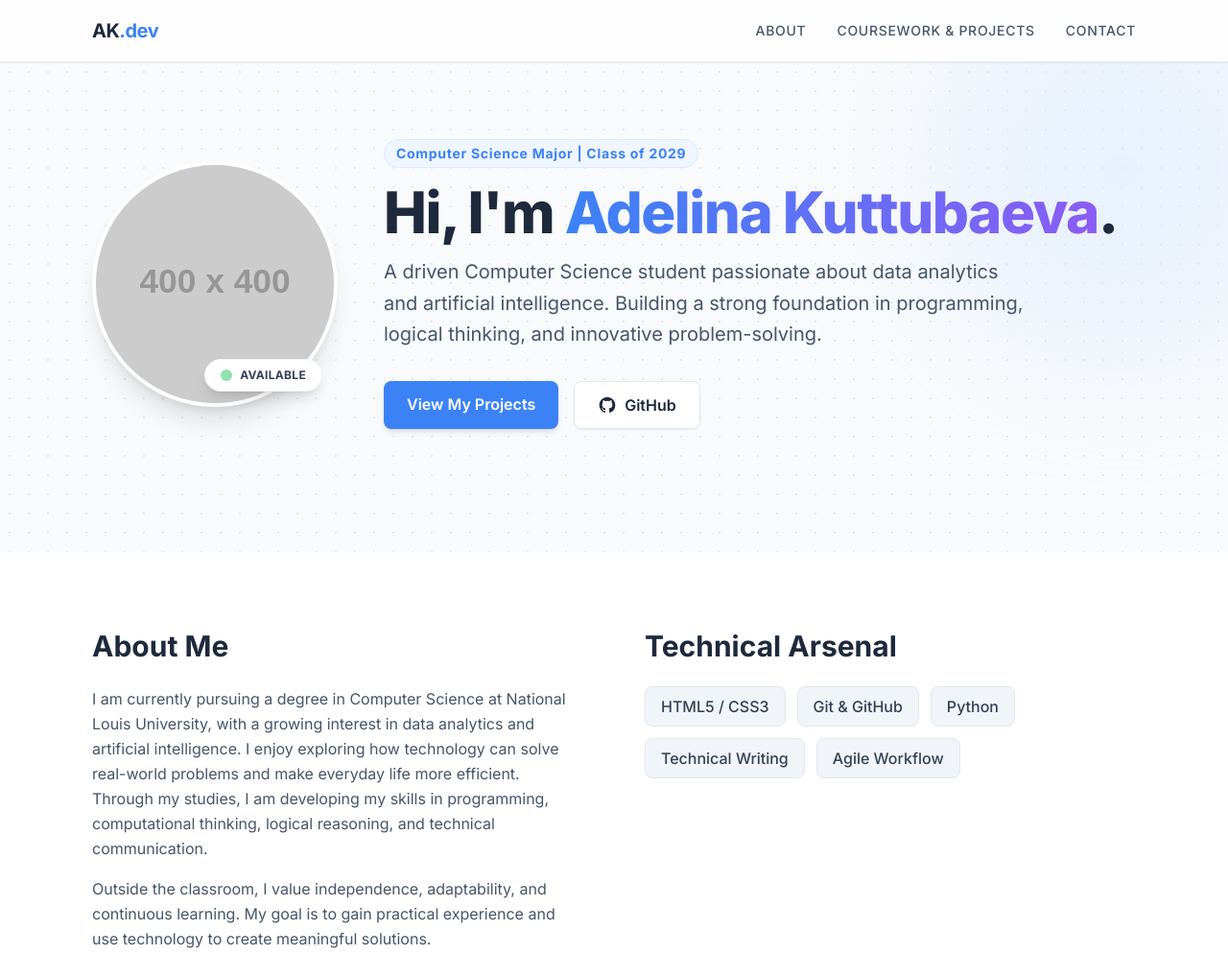
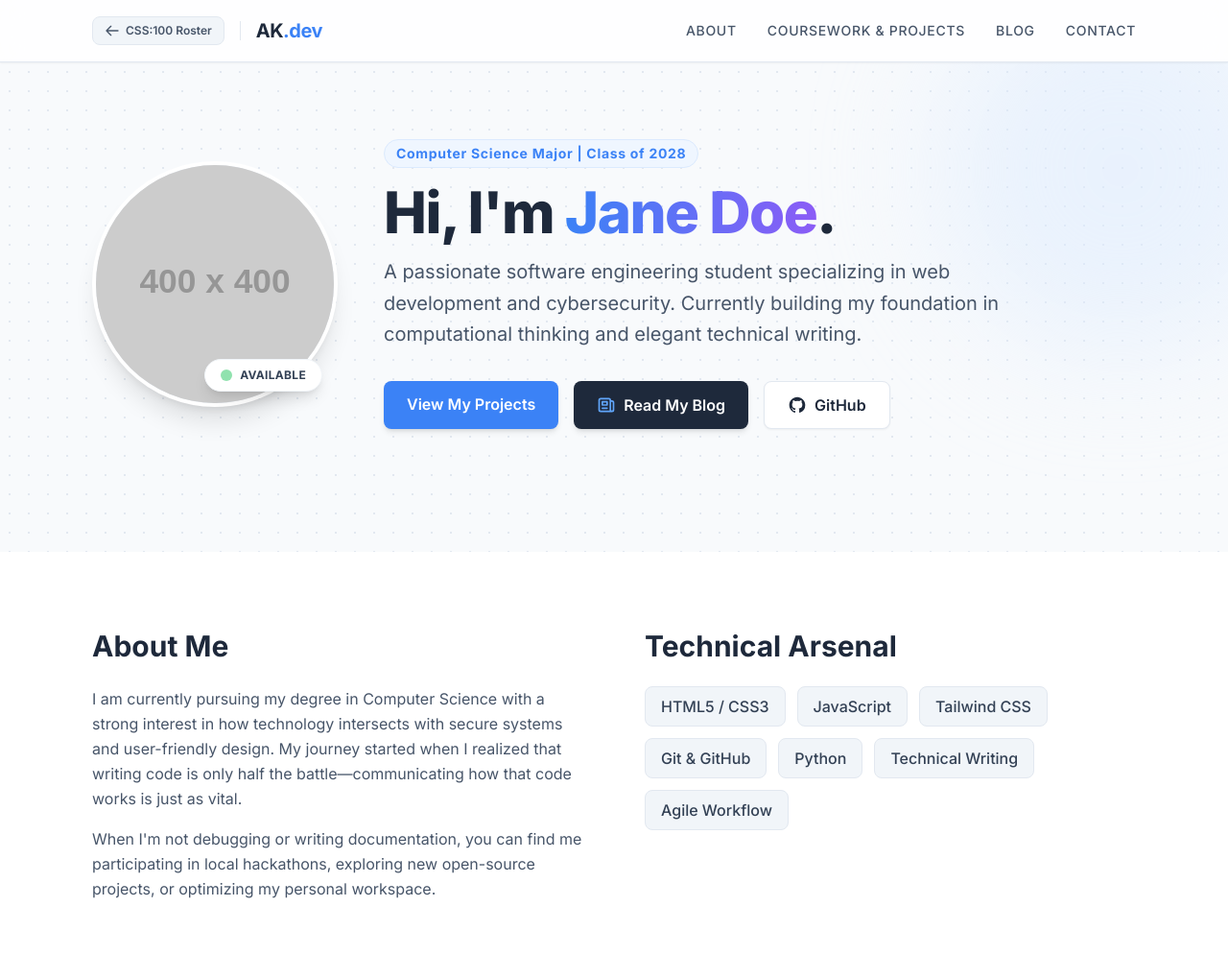
Before and after one commit to kuttubaevaadelina/Adelina.github.io, a plain HTML site: page index.html in a window 1280 px wide. Shown: the top 994 px of the page at 96% size. Drawn offline with nearby package versions, Linux system fonts and the light colour scheme; placeholder pictures from the web are drawn by us.

Commit message:
Commit 4
Commit 4

```diff
--- a/index.html
+++ b/index.html
@@ -4,7 +4,7 @@
     <meta charset="UTF-8">
     <meta name="viewport" content="width=device-width, initial-scale=1.0">
     <!-- STUDENT INSTRUCTION: Update the title to your name -->
-    <title>Adelina Kuttubaeva | Portfolio</title>
+    <title>Adelina kuttubaeva | Portfolio</title>
 
     <!-- Import Tailwind CSS -->
     <script src="https://cdn.tailwindcss.com"></script>
@@ -48,14 +48,32 @@
     <nav class="bg-white/80 backdrop-blur-md shadow-sm sticky top-0 z-50 border-b border-slate-200">
         <div class="max-w-6xl mx-auto px-4 sm:px-6 lg:px-8">
             <div class="flex justify-between h-16 items-center">
-                <div class="font-bold text-xl tracking-tight text-secondary">
-                    <!-- STUDENT INSTRUCTION: Update your initials or logo here -->
-                    AK<span class="text-primary">.dev</span>
+                <!-- Left: Back to Class Roster + Student Brand -->
+                <div class="flex items-center gap-4">
+                    <!-- INSTRUCTOR / STUDENT INSTRUCTION: Replace "#" with your CSS:100 Class Roster URL (or "../index.html" if nested in a class repo) -->
+                    <a href="https://github.com/YOUR-ORG/css-100-roster" class="inline-flex items-center gap-1.5 text-xs font-semibold text-slate-600 hover:text-primary bg-slate-100 hover:bg-blue-50 border border-slate-200 hover:border-blue-200 px-3 py-1.5 rounded-lg transition">
+                        <svg class="w-4 h-4" fill="none" stroke="currentColor" viewBox="0 0 24 24" aria-hidden="true">
+                            <path stroke-linecap="round" stroke-linejoin="round" stroke-width="2" d="M10 19l-7-7m0 0l7-7m-7 7h18"></path>
+                        </svg>
+                        <span>CSS:100 Roster</span>
+                    </a>
+
+                    <div class="h-5 w-px bg-slate-200 hidden sm:block"></div>
+
+                    <a href="index.html" class="font-bold text-xl tracking-tight text-secondary">
+                        <!-- STUDENT INSTRUCTION: Update your initials or logo here -->
+                        AK<span class="text-primary">.dev</span>
+                    </a>
                 </div>
-                <div class="hidden md:flex space-x-8">
-                    <a href="#about" class="text-slate-600 hover:text-primary transition font-medium text-sm uppercase tracking-wider">About</a>
-                    <a href="#courses" class="text-slate-600 hover:text-primary transition font-medium text-sm uppercase tracking-wider">Coursework & Projects</a>
-                    <a href="#contact" class="text-slate-600 hover:text-primary transition font-medium text-sm uppercase tracking-wider">Contact</a>
+
+                <!-- Right: Navigation Links -->
+                <div class="flex items-center space-x-6 md:space-x-8">
+                    <a href="#about" class="hidden md:inline text-slate-600 hover:text-primary transition font-medium text-sm uppercase tracking-wider">About</a>
+                    <a href="#courses" class="hidden md:inline text-slate-600 hover:text-primary transition font-medium text-sm uppercase tracking-wider">Coursework & Projects</a>
+                    <a href="blog.html" class="text-slate-600 hover:text-primary transition font-medium text-sm uppercase tracking-wider flex items-center gap-1.5">
+                        <span>Blog</span>
+                    </a>
+                    <a href="#contact" class="hidden md:inline text-slate-600 hover:text-primary transition font-medium text-sm uppercase tracking-wider">Contact</a>
                 </div>
             </div>
         </div>
@@ -71,7 +89,7 @@
                 <div class="flex-shrink-0 relative">
                     <div class="w-48 h-48 md:w-64 md:h-64 rounded-full border-4 border-white shadow-xl overflow-hidden bg-slate-200">
                         <!-- STUDENT INSTRUCTION: Replace with your actual photo URL. -->
-                        <img src="https://placehold.co/400x400/1e293b/ffffff?text=JD" alt="Profile Picture" class="w-full h-full object-cover">
+                        <img src="https://placehold.co/400x400/1e293b/ffffff?text=AK" alt="Profile Picture" class="w-full h-full object-cover">
                     </div>
                     <!-- Status Badge -->
                     <div class="absolute bottom-4 right-4 bg-white px-4 py-2 rounded-full shadow-lg border border-slate-100 flex items-center gap-2">
@@ -84,21 +102,27 @@
                 <div class="text-center md:text-left flex-grow">
                     <span class="inline-block py-1 px-3 rounded-full bg-blue-50 text-primary text-sm font-bold tracking-wider mb-4 border border-blue-100">
                         <!-- STUDENT INSTRUCTION: Update your major or current status -->
-                        Computer Science Major | Class of 2029
+                        Computer Science Major | Class of 2028
                     </span>
                     <h1 class="text-5xl md:text-6xl font-extrabold tracking-tight mb-4 text-secondary">
-                        Hi, I'm <span class="gradient-text">Adelina Kuttubaeva</span>.
+                        Hi, I'm <span class="gradient-text">Jane Doe</span>.
                     </h1>
                     <p class="text-xl text-slate-600 mb-8 max-w-2xl leading-relaxed">
                         <!-- STUDENT INSTRUCTION: Write a brief elevator pitch about yourself -->
-                        A driven Computer Science student passionate about data analytics and artificial intelligence. Building a strong foundation in programming, logical thinking, and innovative problem-solving.
+                        A passionate software engineering student specializing in web development and cybersecurity. Currently building my foundation in computational thinking and elegant technical writing.
                     </p>
                     <div class="flex flex-wrap justify-center md:justify-start gap-4">
                         <a href="#courses" class="bg-primary text-white hover:bg-blue-700 px-6 py-3 rounded-lg font-semibold shadow-md transition">
                             View My Projects
                         </a>
+                        <a href="blog.html" class="bg-secondary text-white hover:bg-slate-700 px-6 py-3 rounded-lg font-semibold shadow-md transition flex items-center gap-2">
+                            <svg class="w-5 h-5 text-blue-400" fill="none" stroke="currentColor" viewBox="0 0 24 24" aria-hidden="true">
+                                <path stroke-linecap="round" stroke-linejoin="round" stroke-width="2" d="M19 20H5a2 2 0 01-2-2V6a2 2 0 012-2h10a2 2 0 012 2v1m2 13a2 2 0 01-2-2V7m2 13a2 2 0 002-2V9a2 2 0 00-2-2h-2m-4-3H9M7 16h6M7 8h6v4H7V8z"></path>
+                            </svg>
+                            Read My Blog
+                        </a>
                         <!-- STUDENT INSTRUCTION: Update link to your GitHub -->
-                        <a href="https://kuttubaevaadelina.github.io/Adelina.github.io/" target="_blank" class="bg-white text-secondary hover:bg-slate-50 border border-slate-200 px-6 py-3 rounded-lg font-semibold shadow-sm transition flex items-center gap-2">
+                        <a href="https://github.com" target="_blank" class="bg-white text-secondary hover:bg-slate-50 border border-slate-200 px-6 py-3 rounded-lg font-semibold shadow-sm transition flex items-center gap-2">
                             <svg class="w-5 h-5" fill="currentColor" viewBox="0 0 24 24" aria-hidden="true"><path fill-rule="evenodd" d="M12 2C6.477 2 2 6.484 2 12.017c0 4.425 2.865 8.18 6.839 9.504.5.092.682-.217.682-.483 0-.237-.008-.868-.013-1.703-2.782.605-3.369-1.343-3.369-1.343-.454-1.158-1.11-1.466-1.11-1.466-.908-.62.069-.608.069-.608 1.003.07 1.531 1.032 1.531 1.032.892 1.53 2.341 1.088 2.91.832.092-.647.35-1.088.636-1.338-2.22-.253-4.555-1.113-4.555-4.951 0-1.093.39-1.988 1.029-2.688-.103-.253-.446-1.272.098-2.65 0 0 .84-.27 2.75 1.026A9.564 9.564 0 0112 6.844c.85.004 1.705.115 2.504.337 1.909-1.296 2.747-1.027 2.747-1.027.546 1.379.202 2.398.1 2.651.64.7 1.028 1.595 1.028 2.688 0 3.848-2.339 4.695-4.566 4.943.359.309.678.92.678 1.855 0 1.338-.012 2.419-.012 2.747 0 .268.18.58.688.482A10.019 10.019 0 0022 12.017C22 6.484 17.522 2 12 2z" clip-rule="evenodd"></path></svg>
                             GitHub
                         </a>
@@ -117,10 +141,10 @@
                         <div class="prose text-slate-600 leading-relaxed space-y-4">
                             <!-- STUDENT INSTRUCTION: Expand on your background -->
                             <p>
-                                I am currently pursuing a degree in Computer Science at National Louis University, with a growing interest in data analytics and artificial intelligence. I enjoy exploring how technology can solve real-world problems and make everyday life more efficient. Through my studies, I am developing my skills in programming, computational thinking, logical reasoning, and technical communication.
+                                I am currently pursuing my degree in Computer Science with a strong interest in how technology intersects with secure systems and user-friendly design. My journey started when I realized that writing code is only half the battle—communicating how that code works is just as vital.
                             </p>
                             <p>
-                                Outside the classroom, I value independence, adaptability, and continuous learning. My goal is to gain practical experience and use technology to create meaningful solutions.
+                                When I'm not debugging or writing documentation, you can find me participating in local hackathons, exploring new open-source projects, or optimizing my personal workspace.
                             </p>
                         </div>
                     </div>
@@ -129,6 +153,8 @@
                         <div class="flex flex-wrap gap-3">
                             <!-- STUDENT INSTRUCTION: Add or remove skills as you learn them -->
                             <span class="px-4 py-2 bg-slate-100 text-slate-700 rounded-lg font-medium border border-slate-200">HTML5 / CSS3</span>
+                            <span class="px-4 py-2 bg-slate-100 text-slate-700 rounded-lg font-medium border border-slate-200">JavaScript</span>
+                            <span class="px-4 py-2 bg-slate-100 text-slate-700 rounded-lg font-medium border border-slate-200">Tailwind CSS</span>
                             <span class="px-4 py-2 bg-slate-100 text-slate-700 rounded-lg font-medium border border-slate-200">Git & GitHub</span>
                             <span class="px-4 py-2 bg-slate-100 text-slate-700 rounded-lg font-medium border border-slate-200">Python</span>
                             <span class="px-4 py-2 bg-slate-100 text-slate-700 rounded-lg font-medium border border-slate-200">Technical Writing</span>
```
Also changed, not shown: 1 other file.
